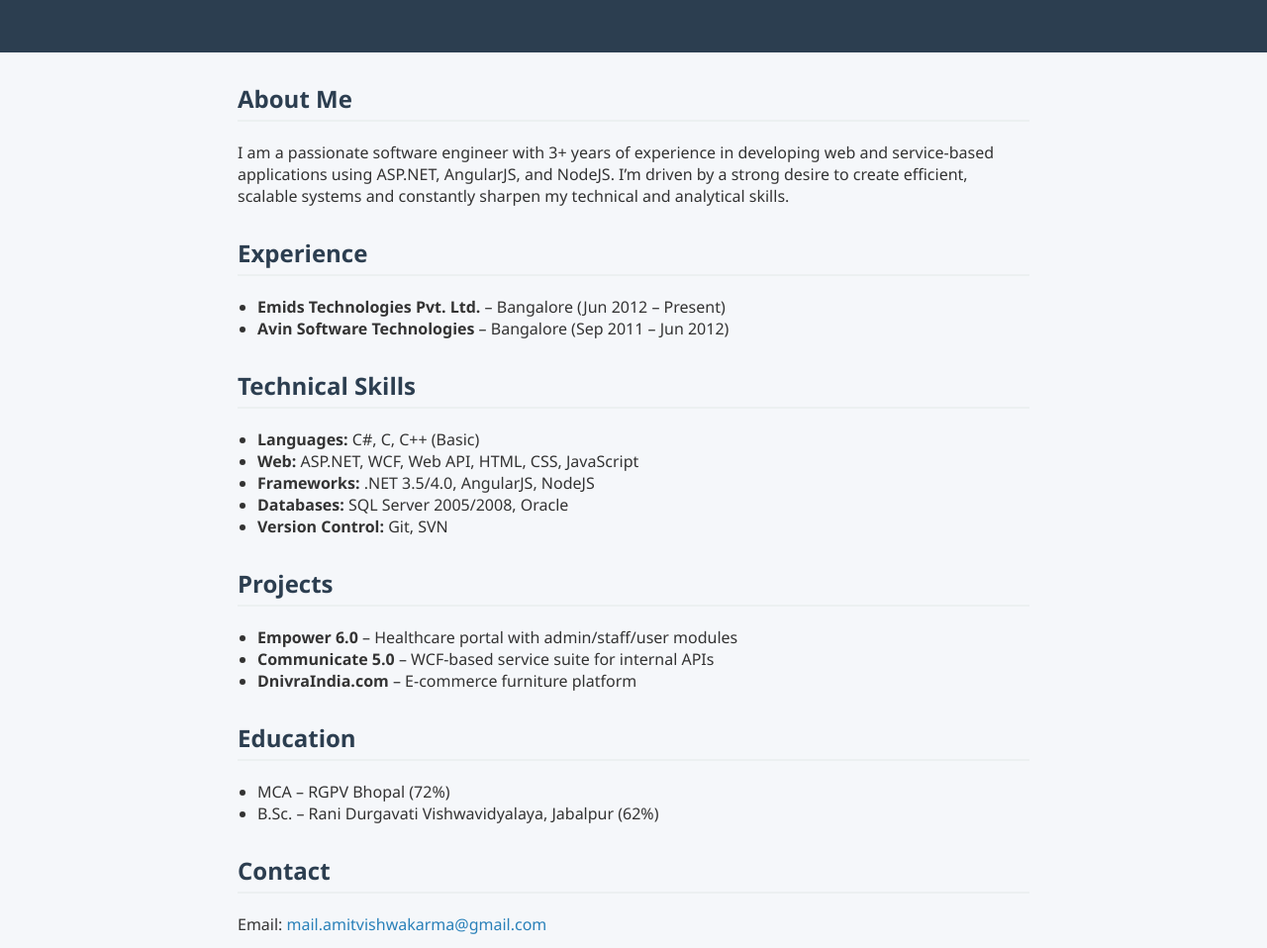
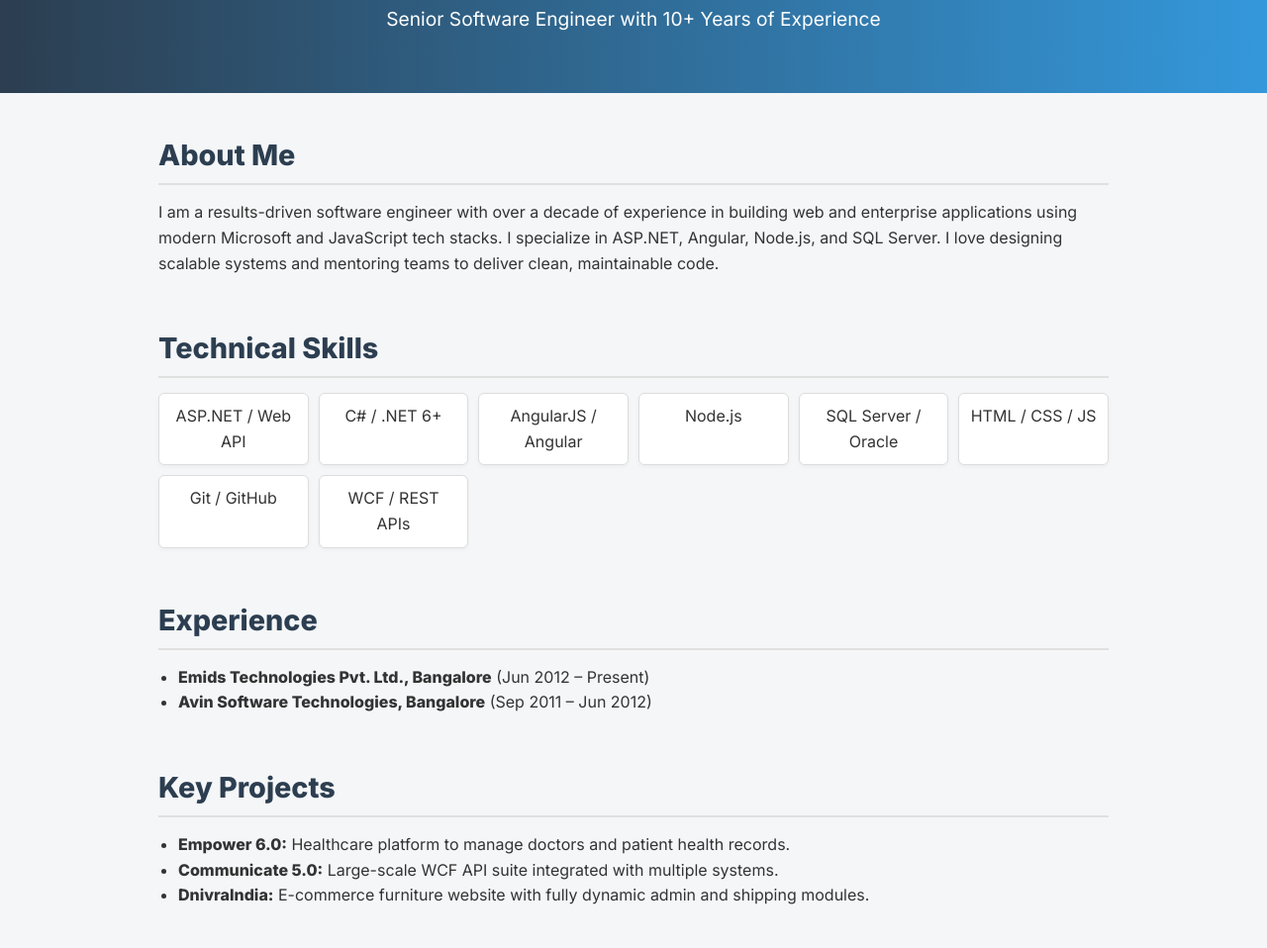
Before and after one commit to avjabalpur/avjabalpur.github.io, a plain HTML site: page index.html in a window 1280 px wide. Shown: the part 138-1096 px from the top of the page at 99% size. Drawn offline with Linux system fonts and the light colour scheme.

Commit message:
Update index.html

```diff
--- a/index.html
+++ b/index.html
@@ -1,62 +1,80 @@
 <!DOCTYPE html>
 <html lang="en">
 <head>
-  <meta charset="UTF-8">
+  <meta charset="UTF-8" />
+  <meta name="viewport" content="width=device-width, initial-scale=1.0"/>
   <title>Amit Vishwakarma | Software Engineer</title>
-  <meta name="viewport" content="width=device-width, initial-scale=1.0">
+  <link href="https://fonts.googleapis.com/css2?family=Inter:wght@400;600;800&display=swap" rel="stylesheet">
   <style>
-    body {
-      font-family: 'Segoe UI', sans-serif;
-      background-color: #f5f7fa;
-      color: #333;
+    * {
+      box-sizing: border-box;
       margin: 0;
       padding: 0;
     }
-
+    body {
+      font-family: 'Inter', sans-serif;
+      background-color: #f4f6f8;
+      color: #333;
+      line-height: 1.6;
+    }
     header {
-      background-color: #2c3e50;
+      background: linear-gradient(to right, #2c3e50, #3498db);
       color: white;
-      padding: 40px 20px;
+      padding: 60px 20px;
       text-align: center;
     }
-
     header h1 {
-      margin: 0;
-      font-size: 2.5rem;
+      font-size: 2.8rem;
     }
-
     header p {
       font-size: 1.2rem;
       margin-top: 10px;
     }
-
-    section {
-      max-width: 800px;
-      margin: 30px auto;
+    .container {
+      max-width: 1000px;
+      margin: 40px auto;
       padding: 0 20px;
     }
-
+    section {
+      margin-bottom: 50px;
+    }
     h2 {
+      font-size: 1.8rem;
+      margin-bottom: 15px;
       color: #2c3e50;
-      border-bottom: 2px solid #ecf0f1;
+      border-bottom: 2px solid #e0e0e0;
       padding-bottom: 5px;
     }
-
     ul {
+      list-style-type: disc;
       padding-left: 20px;
     }
-
+    .tech-grid {
+      display: grid;
+      grid-template-columns: repeat(auto-fit, minmax(140px, 1fr));
+      gap: 10px;
+    }
+    .tech-item {
+      background: #fff;
+      padding: 10px;
+      border: 1px solid #ddd;
+      border-radius: 6px;
+      text-align: center;
+      box-shadow: 0 2px 4px rgba(0,0,0,0.04);
+    }
     footer {
       background-color: #2c3e50;
       color: white;
       text-align: center;
-      padding: 15px;
-      margin-top: 40px;
+      padding: 20px;
+      font-size: 0.9rem;
     }
-
-    .contact a {
-      color: #2980b9;
+    a {
+      color: #3498db;
       text-decoration: none;
+    }
+    a:hover {
+      text-decoration: underline;
     }
   </style>
 </head>
@@ -64,58 +82,66 @@
 
 <header>
   <h1>Amit Vishwakarma</h1>
-  <p>Software Engineer | ASP.NET | Reactjs | AngularJS | NodeJS | SQL Server</p>
+  <p>Senior Software Engineer with 10+ Years of Experience</p>
 </header>
+
+<div class="container">
 
   <section>
     <h2>About Me</h2>
     <p>
-    I am a passionate software engineer with 3+ years of experience in developing web and service-based applications using ASP.NET, AngularJS, and NodeJS. I’m driven by a strong desire to create efficient, scalable systems and constantly sharpen my technical and analytical skills.
+      I am a results-driven software engineer with over a decade of experience in building web and enterprise applications using modern Microsoft and JavaScript tech stacks. I specialize in ASP.NET, Angular, Node.js, and SQL Server. I love designing scalable systems and mentoring teams to deliver clean, maintainable code.
     </p>
+  </section>
+
+  <section>
+    <h2>Technical Skills</h2>
+    <div class="tech-grid">
+      <div class="tech-item">ASP.NET / Web API</div>
+      <div class="tech-item">C# / .NET 6+</div>
+      <div class="tech-item">AngularJS / Angular</div>
+      <div class="tech-item">Node.js</div>
+      <div class="tech-item">SQL Server / Oracle</div>
+      <div class="tech-item">HTML / CSS / JS</div>
+      <div class="tech-item">Git / GitHub</div>
+      <div class="tech-item">WCF / REST APIs</div>
+    </div>
   </section>
 
   <section>
     <h2>Experience</h2>
     <ul>
-    <li><strong>Emids Technologies Pvt. Ltd.</strong> – Bangalore (Jun 2012 – Present)</li>
-    <li><strong>Avin Software Technologies</strong> – Bangalore (Sep 2011 – Jun 2012)</li>
+      <li><strong>Emids Technologies Pvt. Ltd., Bangalore</strong> (Jun 2012 – Present)</li>
+      <li><strong>Avin Software Technologies, Bangalore</strong> (Sep 2011 – Jun 2012)</li>
     </ul>
   </section>
 
   <section>
-  <h2>Technical Skills</h2>
+    <h2>Key Projects</h2>
     <ul>
-    <li><strong>Languages:</strong> C#, C, C++ (Basic)</li>
-    <li><strong>Web:</strong> ASP.NET, WCF, Web API, HTML, CSS, JavaScript</li>
-    <li><strong>Frameworks:</strong> .NET 3.5/4.0, AngularJS, NodeJS</li>
-    <li><strong>Databases:</strong> SQL Server 2005/2008, Oracle</li>
-    <li><strong>Version Control:</strong> Git, SVN</li>
-  </ul>
-</section>
-
-<section>
-  <h2>Projects</h2>
-  <ul>
-    <li><strong>Empower 6.0</strong> – Healthcare portal with admin/staff/user modules</li>
-    <li><strong>Communicate 5.0</strong> – WCF-based service suite for internal APIs</li>
-    <li><strong>DnivraIndia.com</strong> – E-commerce furniture platform</li>
+      <li><strong>Empower 6.0:</strong> Healthcare platform to manage doctors and patient health records.</li>
+      <li><strong>Communicate 5.0:</strong> Large-scale WCF API suite integrated with multiple systems.</li>
+      <li><strong>DnivraIndia:</strong> E-commerce furniture website with fully dynamic admin and shipping modules.</li>
     </ul>
   </section>
 
   <section>
     <h2>Education</h2>
     <ul>
-    <li>MCA – RGPV Bhopal (72%)</li>
-    <li>B.Sc. – Rani Durgavati Vishwavidyalaya, Jabalpur (62%)</li>
+      <li>MCA – Rajiv Gandhi Proudyogiki Vishwavidyalaya, Bhopal (2011)</li>
+      <li>B.Sc – Rani Durgavati Vishwavidyalaya, Jabalpur (2007)</li>
     </ul>
   </section>
 
-<section class="contact">
+  <section>
     <h2>Contact</h2>
     <p>Email: <a href="mailto:mail.amitvishwakarma@gmail.com">mail.amitvishwakarma@gmail.com</a></p>
     <p>Phone: +91 78298 52233</p>
     <p>Location: Bangalore, India</p>
+    <p>GitHub: <a href="https://github.com/avjabalpur" target="_blank">avjabalpur</a></p>
   </section>
+
+</div>
 
 <footer>
   © 2025 Amit Vishwakarma. All rights reserved.
```
Lines whose indentation alone changed are shown as unchanged.
